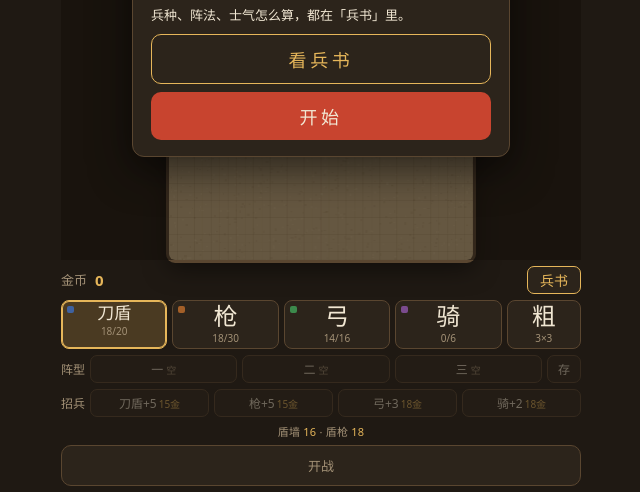
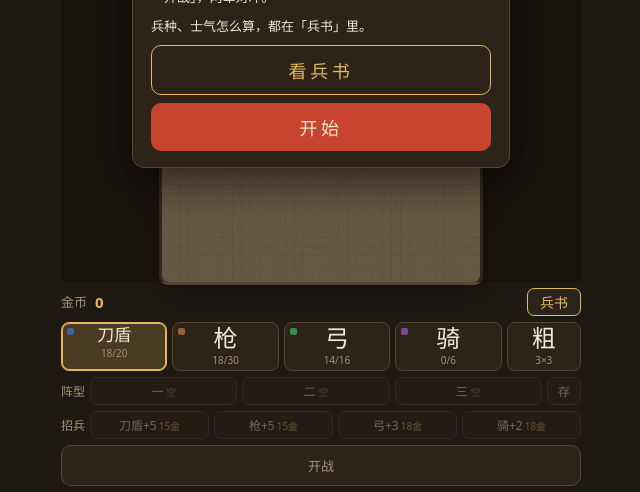
Before and after one commit to heiheiheihuhei-arch/buzhen, a plain HTML site: page index.html in a window 1280 px wide. Shown: the part 308-800 px from the top of the page, without its empty margins (319-959 px from the left). Drawn offline with Linux system fonts and the light colour scheme; a web font is replaced by a local one.

Commit message:
v30：关掉阵法加成，敌军兵力下调到 40 / +7；PRD 记录返回确认和黑夜模式
Co-Authored-By: Claude Fable 5.2 <noreply@anthropic.com>

```diff
--- a/index.html
+++ b/index.html
@@ -288,9 +288,15 @@ function stamp(x, y) {
 // ---------- 阵法加成：挨着谁 ----------
 // 盾挨盾 = 盾墙（受伤 -40%）；枪挨盾 = 盾枪（伤害 +60%）；弓挨盾 = 盾弓（射速 +50%）；
 // 枪挨 ≥3 枪 = 枪林（打它的敌人被反伤）
+const FORMATIONS = false; // 阵法（盾墙、盾枪、盾弓、枪林）先不用：敌我规则完全一样。以后要恢复，改成 true
 function recalcBuffs() {
   combos = { 盾墙: 0, 盾枪: 0, 盾弓: 0, 枪林: 0 };
   soldiers = soldiers.filter(s => !s.dead);
+  if (!FORMATIONS) {
+    for (const s of soldiers) { s.wall = false; s.dmgMul = 1; s.rateMul = 1; s.thorn = false; s.buffed = false; }
+    document.getElementById('combos').hidden = true;
+    return;
+  }
   // 挨着 = 离得不到一格半（布阵时就是周围 8 格；打起来以后按实际站的位置算）
   for (const s of soldiers) {
     const n = { shield: 0, spear: 0, bow: 0, horse: 0 };
@@ -335,7 +341,7 @@ const MODS = [
   { name: '大雾', tip: '只知道从哪来，不知道来的是什么兵、多少人', from: 4, fog: true },
 ];
 // 敌我基础数值一样，难度只靠敌人的兵力（pts，和招兵花费一样算）：第 1 波 p0，之后每波 +pG
-const TUNE = { hp: 1, dmg: 1, hpG: 0, dmgG: 0, p0: 60, pG: 8 }; // 战死不补兵，敌人涨得慢
+const TUNE = { hp: 1, dmg: 1, hpG: 0, dmgG: 0, p0: 40, pG: 7 }; // 战死不补兵，敌人涨得慢
 let recentArmies = [], seenFoes = new Set();
 const pickOne = a => a[Math.floor(Math.random() * a.length)];
 // 大波小波：前 3 波每波都换（教玩法）；之后三波一轮——第 4、7、10… 波换新打法，后两波照着上一波来（同方向、同阵形、人更多）
@@ -901,7 +907,7 @@ function overlay(html) { const o = document.getElementById('ov'); o.hidden = !ht
 function showStart() {
   overlay(`<div class="panel"><h1>画阵</h1>
     <p>选一个兵种，用手指在沙盘上画，一笔就是一片。画好了点「开战」，两军对冲。</p>
-    <p>兵种、阵法、士气怎么算，都在「兵书」里。</p>
+    <p>兵种、士气怎么算，都在「兵书」里。</p>
     <button class="go ghost" id="bookBtn0">看兵书</button>
     <button class="go" id="goBtn">开始</button></div>`);
   document.getElementById('goBtn').onclick = () => { overlay(null); startPrep(); };
@@ -909,14 +915,11 @@ function showStart() {
 }
 // ---------- 兵书：兵种、阵法、规则（随时能翻；打仗时翻开会暂停） ----------
 const RULES_HTML = `<ul>
-      <li>敌军和你一样是<b>刀盾、枪、弓、骑</b>，基础数值也一样；你赢在<b>阵法加成和过关强化</b>。两边对砍，<b>谁剩下谁赢</b></li>
-      <li><b>刀盾兵</b>主要负责挡，也能砍几下（下面简称「盾」）</li><li><b>盾挨盾</b>＝盾墙，受伤少两成半</li>
-      <li><b>枪挨盾</b>＝伤害 +60%；枪能隔着盾戳人</li>
-      <li><b>弓挨盾</b>＝射速 +50%</li>
-      <li><b>枪挨 3 个枪</b>＝枪林，砍它的会被反伤</li>
+      <li>敌军和你一样是<b>刀盾、枪、弓、骑</b>，基础数值也一样；你赢在<b>怎么摆、怎么搭配，加上过关强化</b>。两边对砍，<b>谁剩下谁赢</b></li>
+      <li><b>刀盾兵</b>主要负责挡，也能砍几下（下面简称「盾」）</li>
       <li>手里<b>有多少兵就能摆多少</b>（按钮上的 场上/手里）。每波打完<b>活着的回到原位、全军回满血；战死的不补回</b>，要靠过关招兵补；过关时可以招兵、强化</li><li>过关得金币；<b>评级看战损比</b>（歼敌兵力 ÷ 自己折损的兵力，刀盾、枪算 1，弓 2，骑 3）：比值越高，金币多给 10%～100%；过关时可以花金币买一张更强的卡</li><li><b>士气</b>（上面的士气槽）：<b>80 以上士气高昂，伤害 +15%</b>，会冒火；身边有人倒下、被围、被从侧面背后打，兵会慌；慌到底就<b>溃逃</b>，逃出场外就没了。评级越高，下一波<b>军心</b>越高</li><li>战死、逃散的兵不补回：备战时可以<b>花金币招兵</b></li><li>兵活下来就留到下一波。一波比一波难，<b>兵死光就输</b></li><li>布阵时「撤」能擦掉兵；直接在别的兵上画会把它换成新兵种</li><li>「移」：先拉框圈住一块兵，再按住框里拖，整块挪走</li><li>下面「阵型」能存 3 套阵：点「存」再点一格存下，以后点那格一键摆上</li><li>敌人三波一轮：换一种打法后，接下来两波是同一路数、人更多，微调就行</li>
     </ul>`;
-const MY_TIPS = { shield: '主要负责挡，也能砍几下。挨着别的刀盾成盾墙；敌人贴上来就被缠住，箭飞过会被挡下', spear: '隔一格就能戳，戳中一小片。站在刀盾后面最好', bow: '射得远、血薄，站住放箭，不会跑到近战兵前面去', horse: '对面有弓兵就直接冲过去打弓兵，没有就等步兵先撞上再冲。跑满 3 格撞第一下三倍伤害，还踩到旁边一片' };
+const MY_TIPS = { shield: '主要负责挡，也能砍几下。敌人贴上来就被缠住，箭飞过会被挡下', spear: '隔一格就能戳，戳中一小片。站在刀盾后面最好', bow: '射得远、血薄，站住放箭，不会跑到近战兵前面去', horse: '对面有弓兵就直接冲过去打弓兵，没有就等步兵先撞上再冲。跑满 3 格撞第一下三倍伤害，还踩到旁边一片' };
 let paused = false;
 function showBook(back) {
   const wasFight = state === 'fight'; paused = wasFight;
@@ -925,7 +928,7 @@ function showBook(back) {
   overlay(`<div class="panel book"><h2>兵书</h2>
     <h3>兵种</h3>${['shield', 'spear', 'bow', 'horse'].map(row).join('')}
     <p class="bknote">敌军也是这四种兵，基础数值一样。</p>
-    <h3>阵法与规则</h3>${RULES_HTML}
+    <h3>规则</h3>${RULES_HTML}
     <button class="go" id="bookClose">${wasFight ? '合上，接着打' : '合上'}</button></div>`);
   document.getElementById('bookClose').onclick = () => { paused = false; if (back) back(); else overlay(null); };
 }
```
